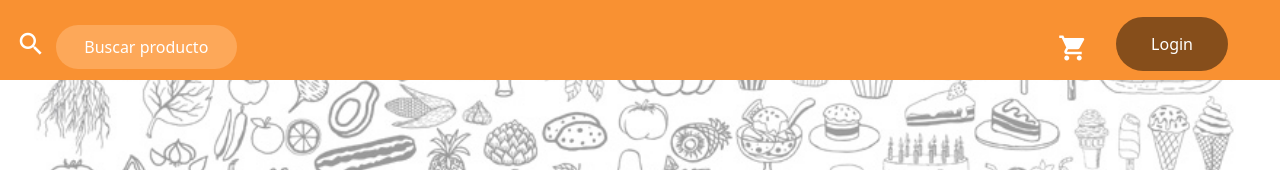
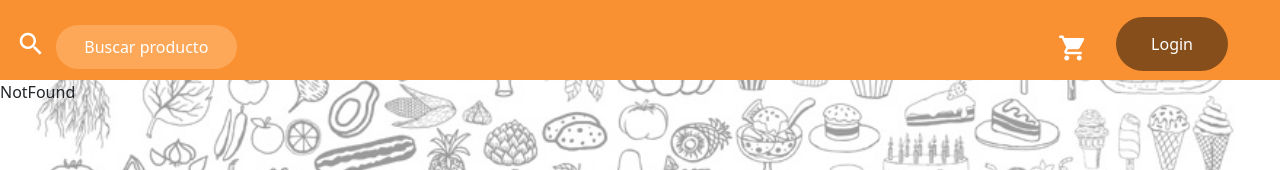
Before and after one commit to octaFacu/El-Buen-Sabor, a React (Vite) app in the folder elBuenSaborFront/: page /abm in a window 1280 px wide. Shown: the top 170 px of the page. Built offline with nearby package versions, Linux system fonts and the light colour scheme; no server answers; a web font is replaced by a local one.

Commit message:
Rutas actualizadas

```diff
--- a/elBuenSaborFront/src/routes/AppRoutes.tsx
+++ b/elBuenSaborFront/src/routes/AppRoutes.tsx
@@ -3,15 +3,22 @@ import { LandingRoutes } from "./LandingRoutes"
 import { NotFound } from "../components/NotFound"
 import { AbmEjemploRoutes } from "../routes/AbmEjemploRoutes"
 import UserRouters from '../routes/UserRouters'
+import { routesConfig } from "./routesConfig"
 
 export const AppRoutes = () => {
     return (
 
+        // <Routes>
+        //     <Route path="/" element={<LandingRoutes />} />
+        //     <Route path="/abm/*" element={<AbmEjemploRoutes />} />
+        //     <Route path="/usuarios" element={<UserRouters />}/>
+        //     <Route path="*" element={<NotFound />} />
+        // </Routes>
+
         <Routes>
-            <Route path="/" element={<LandingRoutes />} />
-            <Route path="/abm/*" element={<AbmEjemploRoutes />} />
-            <Route path="/usuarios" element={<UserRouters />}/>
-            <Route path="*" element={<NotFound />} />
+            {routesConfig.map((route, i) => (
+                <Route key={i} path={route.path} element={<route.component />} />
+            ))}
         </Routes>
 
     )
--- /dev/null
+++ b/elBuenSaborFront/src/routes/routesConfig.tsx
@@ -0,0 +1,38 @@
+import { Landing } from '../components/Landing/Landing';
+import InformacionUsuario from '../pages/UsuariosPages/InformacionUsuario';
+import CategoriaIngrABM from '../pages/ABMPages/CategoriaIngredienteABM';
+import { IngredientesABM } from '../pages/ABMPages/IngredientesABM';
+import CategoriaProductosABM from '../pages/ABMPages/CategoriaProductosABM';
+import { ProductosABM } from '../pages/ABMPages/ProductosAMB';
+import { NotFound } from '../components/NotFound';
+
+export const routesConfig = [
+    {
+        path: '/',
+        component: Landing,
+    },
+    {
+        path: '/usuarios',
+        component: InformacionUsuario,
+    },
+    {
+        path: '/abm/categoriaIngredientes',
+        component: CategoriaIngrABM,
+    },
+    {
+        path: '/abm/ingredientes',
+        component: IngredientesABM,
+    },
+    {
+        path: '/abm/categoriaProductos',
+        component: CategoriaProductosABM,
+    },
+    {
+        path: '/abm/productos',
+        component: ProductosABM,
+    },
+    {
+        path: '*',
+        component: NotFound,
+    },
+];
```
